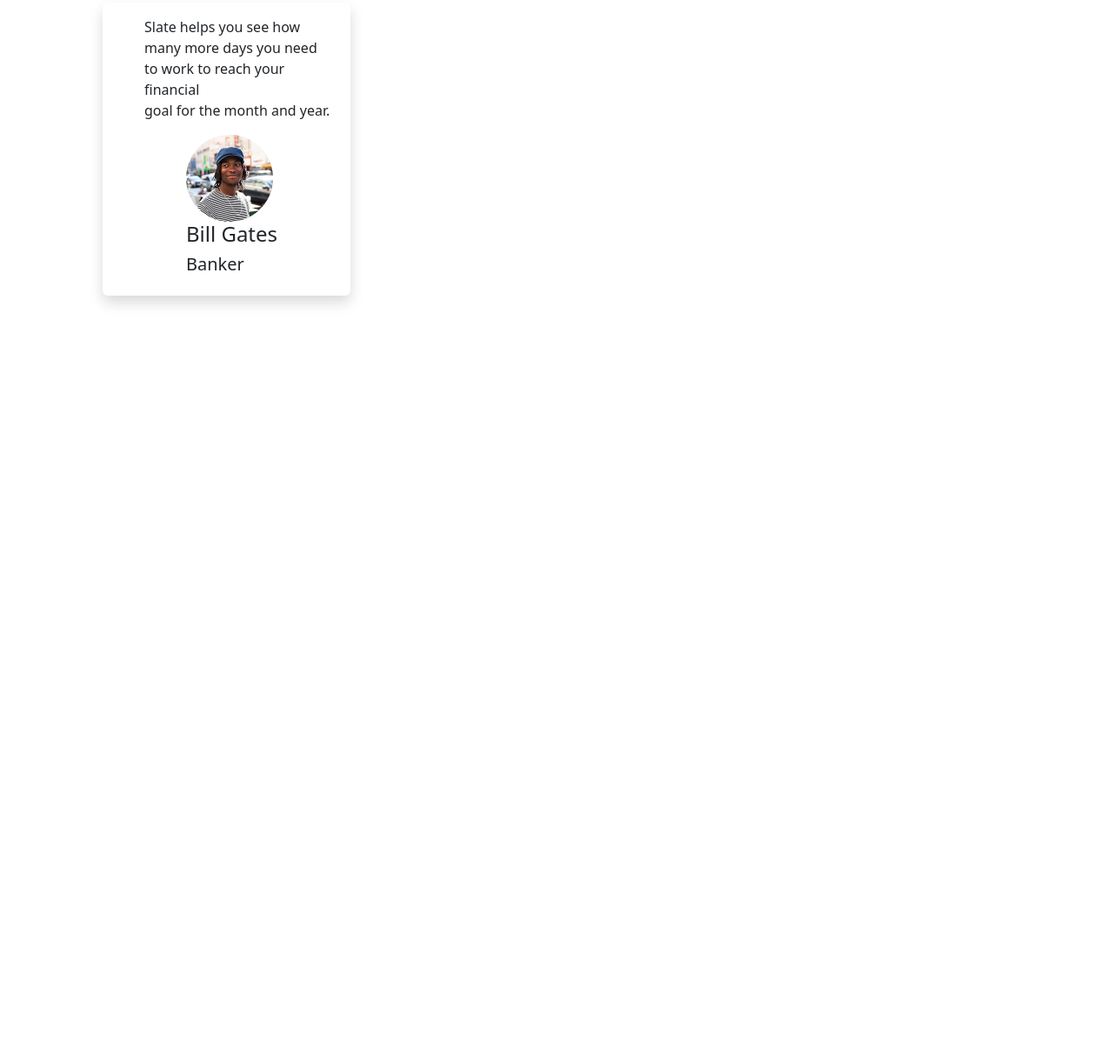
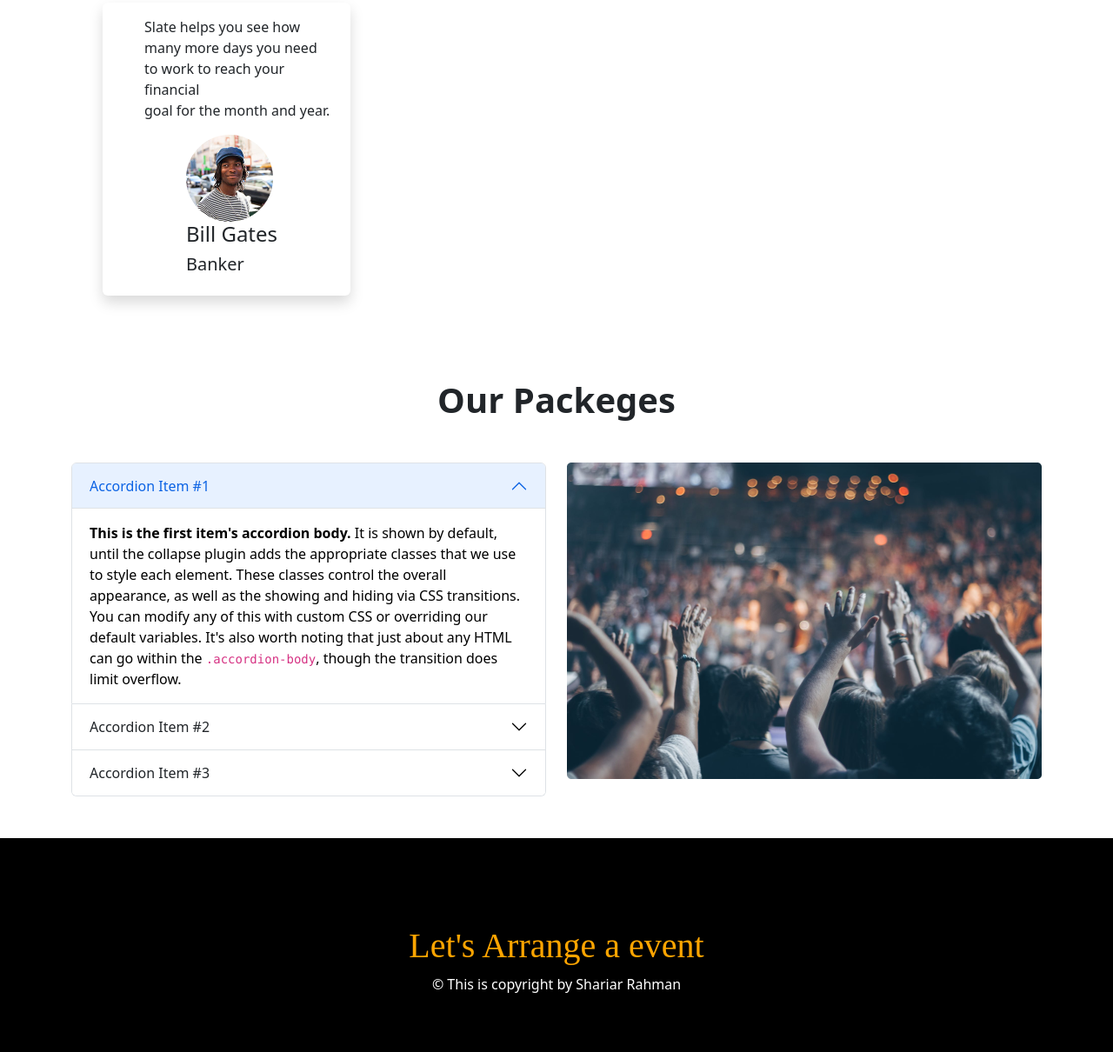
Before and after one commit to shariarrahmn/convensional-hall, a plain HTML site: page index.html in a window 1280 px wide. Shown: the part 1923-3133 px from the top of the page at 87% size. Before the commit the page ends 2311 px from the top, so only its background shows below. Drawn offline with nearby package versions, Linux system fonts and the light colour scheme; a web font is replaced by a local one.

Commit message:
last push

```diff
--- a/index.html
+++ b/index.html
@@ -4,6 +4,9 @@
     <meta charset="utf-8">
     <meta name="viewport" content="width=device-width, initial-scale=1">
     <link rel="stylesheet" href="style.css">
+    <link rel="preconnect" href="https://fonts.googleapis.com">
+<link rel="preconnect" href="https://fonts.gstatic.com" crossorigin>
+<link href="https://fonts.googleapis.com/css2?family=Cormorant+SC:wght@600&display=swap" rel="stylesheet">
     <script src="https://kit.fontawesome.com/2e30e07046.js" crossorigin="anonymous"></script>
     <link href="https://cdn.jsdelivr.net/npm/bootstrap@5.2.0/dist/css/bootstrap.min.css" rel="stylesheet" integrity="sha384-gH2yIJqKdNHPEq0n4Mqa/HGKIhSkIHeL5AyhkYV8i59U5AR6csBvApHHNl/vI1Bx" crossorigin="anonymous">
     <title>Convensioanl Hall</title>
@@ -213,7 +216,60 @@
             </div>
         </section>
         <!-- review ended  -->
-        <!--  -->
+        <!-- question started -->
+
+        <section class="container mt-5">
+            <h1 class="fs-1 fw-bold text-center mb-5">Our Packeges</h1>
+            <div class="row">
+                <div class="col-xxl-6 col-xl-6 col-lg-6 col-md-6 col-sm-12 col-12 mb-5">
+                    <div class="accordion" id="accordionExample">
+                        <div class="accordion-item">
+                          <h2 class="accordion-header" id="headingOne">
+                            <button class="accordion-button" type="button" data-bs-toggle="collapse" data-bs-target="#collapseOne" aria-expanded="true" aria-controls="collapseOne">
+                              Accordion Item #1
+                            </button>
+                          </h2>
+                          <div id="collapseOne" class="accordion-collapse collapse show" aria-labelledby="headingOne" data-bs-parent="#accordionExample">
+                            <div class="accordion-body">
+                              <strong>This is the first item's accordion body.</strong> It is shown by default, until the collapse plugin adds the appropriate classes that we use to style each element. These classes control the overall appearance, as well as the showing and hiding via CSS transitions. You can modify any of this with custom CSS or overriding our default variables. It's also worth noting that just about any HTML can go within the <code>.accordion-body</code>, though the transition does limit overflow.
+                            </div>
+                          </div>
+                        </div>
+                        <div class="accordion-item">
+                          <h2 class="accordion-header" id="headingTwo">
+                            <button class="accordion-button collapsed" type="button" data-bs-toggle="collapse" data-bs-target="#collapseTwo" aria-expanded="false" aria-controls="collapseTwo">
+                              Accordion Item #2
+                            </button>
+                          </h2>
+                          <div id="collapseTwo" class="accordion-collapse collapse" aria-labelledby="headingTwo" data-bs-parent="#accordionExample">
+                            <div class="accordion-body">
+                              <strong>This is the second item's accordion body.</strong> It is hidden by default, until the collapse plugin adds the appropriate classes that we use to style each element. These classes control the overall appearance, as well as the showing and hiding via CSS transitions. You can modify any of this with custom CSS or overriding our default variables. It's also worth noting that just about any HTML can go within the <code>.accordion-body</code>, though the transition does limit overflow.
+                            </div>
+                          </div>
+                        </div>
+                        <div class="accordion-item">
+                          <h2 class="accordion-header" id="headingThree">
+                            <button class="accordion-button collapsed" type="button" data-bs-toggle="collapse" data-bs-target="#collapseThree" aria-expanded="false" aria-controls="collapseThree">
+                              Accordion Item #3
+                            </button>
+                          </h2>
+                          <div id="collapseThree" class="accordion-collapse collapse" aria-labelledby="headingThree" data-bs-parent="#accordionExample">
+                            <div class="accordion-body">
+                              <strong>This is the third item's accordion body.</strong> It is hidden by default, until the collapse plugin adds the appropriate classes that we use to style each element. These classes control the overall appearance, as well as the showing and hiding via CSS transitions. You can modify any of this with custom CSS or overriding our default variables. It's also worth noting that just about any HTML can go within the <code>.accordion-body</code>, though the transition does limit overflow.
+                            </div>
+                          </div>
+                        </div>
+                      </div>
+                </div>
+                <div class="col-xxl-6 col-xl-6 col-lg-6 col-md-6 col-sm-12 col-12">
+                    <img class="img-fluid" src="images/people.png" alt="">
+                </div>
+            </div>
+        </section>
     </main>
+    <footer>
+        <h1>Let's Arrange a event</h1>
+        <p> © This is copyright by Shariar Rahman</p>
+    </footer>
   </body>
 </html>
--- a/style.css
+++ b/style.css
@@ -5,3 +5,15 @@
 .center{
     padding-left: 60px !important;
 }
+footer{
+    padding-top: 100px;
+    padding-bottom: 50px;
+    background-color: black;
+    color:White;
+    text-align: center;
+}
+footer h1{
+    text-align: center;
+    font-family: 'Cormorant SC', serif;
+    color: orange;
+}
```
